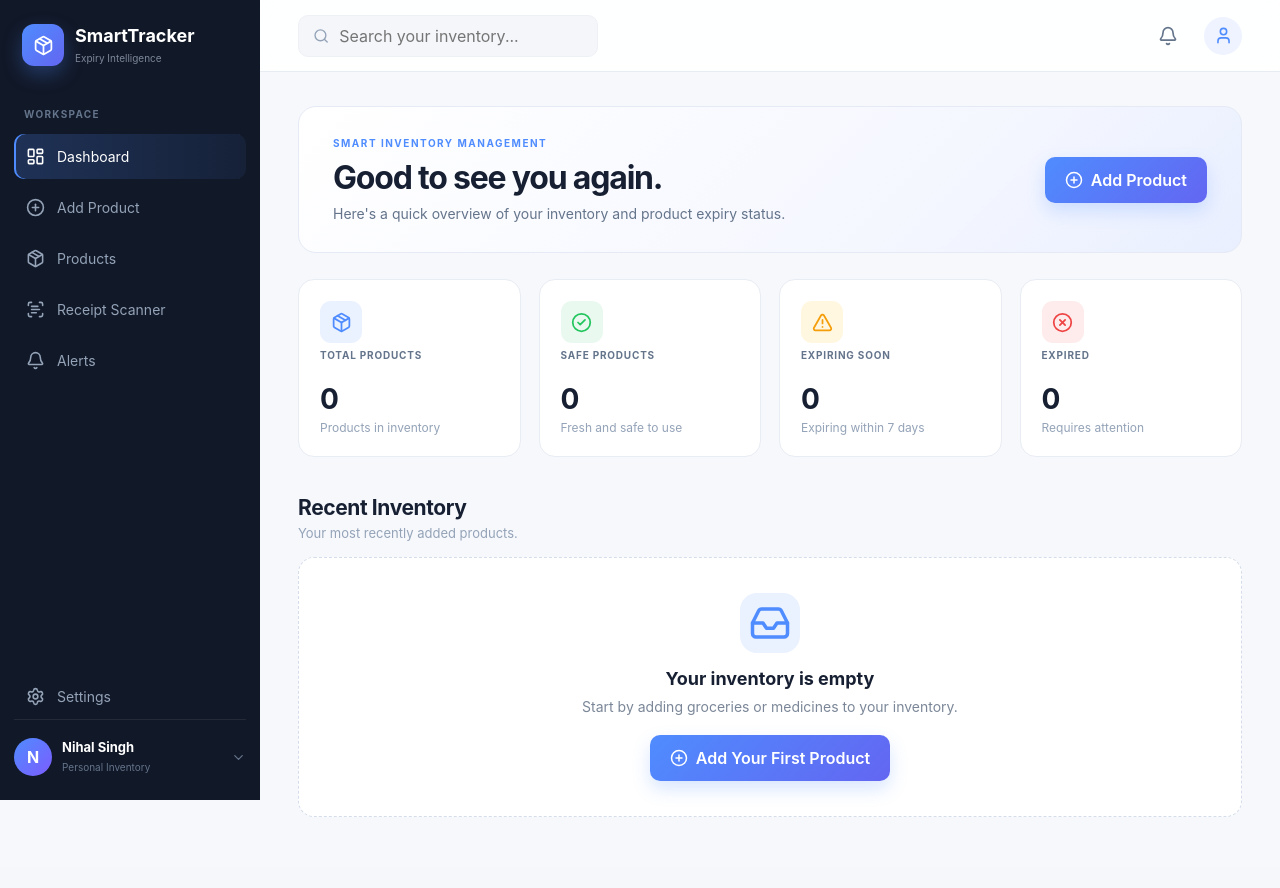
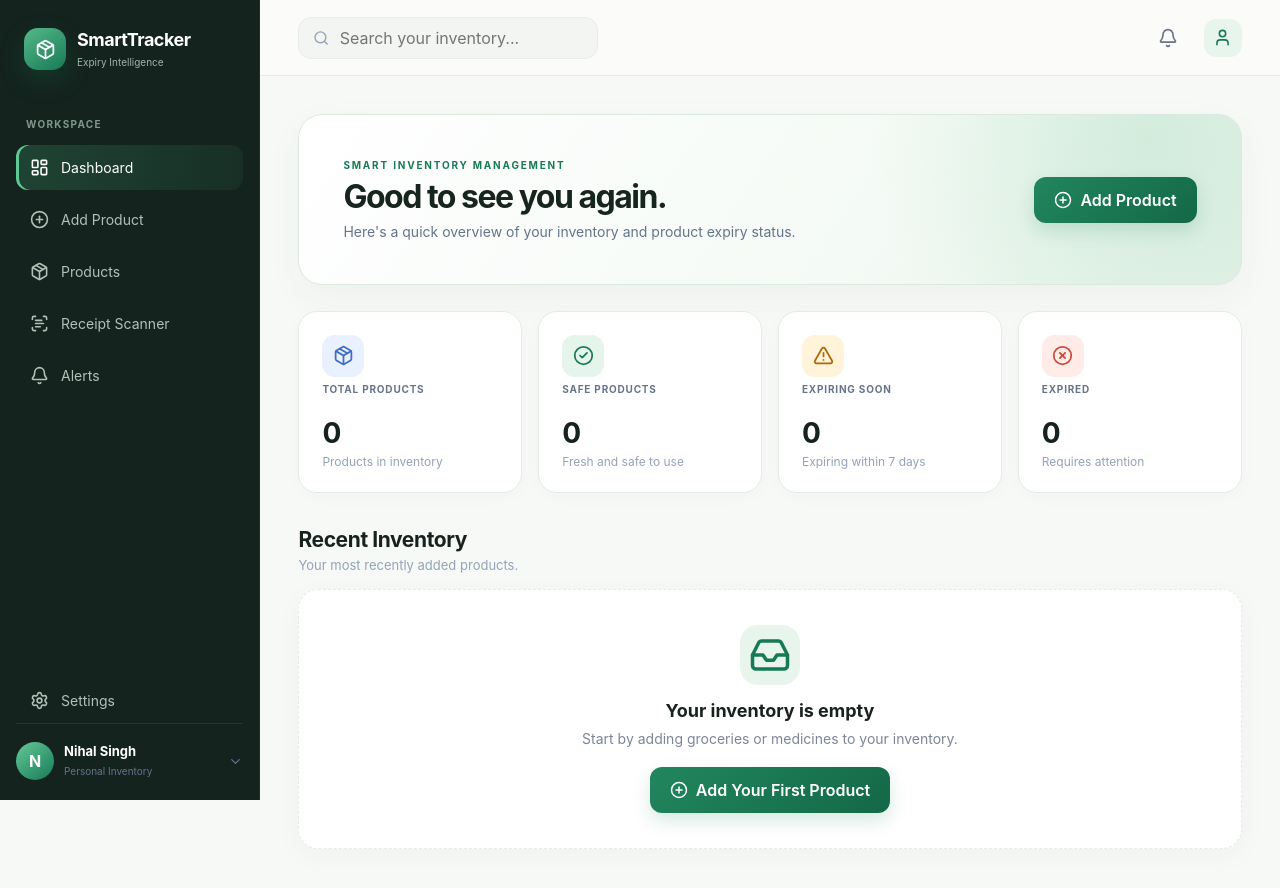
Before and after one commit to nihalsinghlabs/smart-tracker, a React (Vite) app: page / in a window 1280 px wide. Shown: the top 888 px of the page. Before the commit the page ends 867 px from the top, so only its background shows below. Built offline with nearby package versions, Linux system fonts and the light colour scheme.

Commit message:
Polish SmartTracker visual design

```diff
--- a/src/App.css
+++ b/src/App.css
@@ -1715,3 +1715,20 @@
     min-width: 750px;
   }
 }
+
+
+
+
+
+/* SMARTTRACKER PREMIUM UI POLISH — additive overrides */
+:root{--st-ink:#17211f;--st-line:#e5ebe7;--st-green:#177a55;--st-green-soft:#e8f5ed;--st-shadow:0 18px 48px rgba(25,48,38,.055)}
+*{box-sizing:border-box}body{background:#fbfcfa;color:var(--st-ink);-webkit-font-smoothing:antialiased}.app-container{background:#f7f9f6;color:var(--st-ink)}
+.sidebar{background:#14231e;border-right:1px solid rgba(255,255,255,.06);padding:28px 16px 20px}.logo{margin-bottom:48px}.logo-icon{background:linear-gradient(145deg,#56b88a,#177a55);border-radius:14px;box-shadow:0 10px 24px rgba(23,122,85,.25)}.logo-text h2{letter-spacing:-.5px}.logo-text span{color:#a1b5aa}.menu-title{color:#80988b}.nav-menu{gap:7px}.nav-item{border-radius:12px;padding:13px 14px;color:#b2c1b8}.nav-item:hover{background:rgba(255,255,255,.075);transform:translateX(2px)}.nav-item.active{background:linear-gradient(100deg,rgba(63,165,117,.25),rgba(63,165,117,.09));box-shadow:inset 3px 0 #5ec994;color:#fff}.alert-count{border-radius:8px;background:#d96854}.avatar{background:linear-gradient(140deg,#64c99a,#177a55)}
+.topbar{min-height:76px;padding:0 clamp(18px,3vw,42px);background:rgba(251,252,250,.9);border-bottom:1px solid var(--st-line)}.search-box{border-radius:13px;background:#f2f5f1;border-color:#e8ede8}.search-box:focus-within{border-color:#80b99c;box-shadow:0 0 0 4px rgba(23,122,85,.08)}.notification-btn:hover{background:var(--st-green-soft);color:var(--st-green)}.profile-avatar{background:#e8f5ed;color:var(--st-green);border-radius:12px}
+.page-content{padding:clamp(22px,3vw,42px) clamp(18px,3vw,42px) 54px}.dashboard-header{overflow:hidden;padding:clamp(26px,3.5vw,44px);border-radius:24px;border-color:#dce9df;background:radial-gradient(circle at 90% 15%,rgba(110,196,147,.22),transparent 32%),linear-gradient(125deg,#fff,#f4faf5 62%,#e8f4eb);box-shadow:0 12px 36px rgba(28,76,51,.045)}.dashboard-header h1,.page-title h1,.products-page-header h1{color:#16251e;letter-spacing:-1.5px;line-height:1.08}.dashboard-eyebrow{color:var(--st-green);letter-spacing:1.8px}
+.primary-btn{border-radius:12px;background:linear-gradient(135deg,#21865e,#146847);box-shadow:0 8px 18px rgba(23,122,85,.17)}.primary-btn:hover{box-shadow:0 12px 25px rgba(23,122,85,.23)}.stats-grid{gap:16px;margin-bottom:34px}.stat-card{min-height:158px;padding:23px;border-radius:19px;border-color:#e5ebe5;box-shadow:0 4px 18px rgba(27,52,39,.025)}.stat-card:hover{box-shadow:var(--st-shadow);transform:translateY(-3px)}.stat-icon{border-radius:13px}.stat-card.blue .stat-icon{background:#e9f1ff;color:#416cc7}.stat-card.green .stat-icon{background:#e5f5eb;color:#177a55}.stat-card.yellow .stat-icon{background:#fff3d9;color:#a96c08}.stat-card.red .stat-icon{background:#ffebe7;color:#c74b38}
+.empty-state,.products-card,.products-table-card,.form-card{border-color:var(--st-line);border-radius:20px;box-shadow:0 7px 28px rgba(25,48,38,.035)}.empty-icon{background:#e8f5ed;color:var(--st-green);border-radius:18px}.text-btn{color:var(--st-green)}.product-row:hover,.products-table-row:hover{background:#f7fbf7}.products-page-header h1{font-size:clamp(30px,3vw,40px)}.products-summary{background:#edf6ef;border-color:#dcebe0;color:#456453;border-radius:12px}.products-summary svg{color:var(--st-green)}.products-table-card{overflow-x:auto}.products-table-header{background:#f5f8f4;color:#78877e}.products-table-row{border-color:#edf1ed}.table-product-icon{background:#eaf5ed;color:var(--st-green);border-radius:12px}
+.status{border-radius:9px;padding:7px 10px;font-size:11px}.safe{background:#e5f5eb;color:#176c49}.expiring-soon{background:#fff2d5;color:#925c07}.expired{background:#ffebe7;color:#b83e2d}.status.unknown{background:#edf0ed;color:#5e6b63}.delete-btn{border-radius:10px}.delete-btn:hover{background:#ffebe7}.form-card,.info-panel{border-radius:22px}.form-card{padding:clamp(20px,3vw,34px)}.input-group input,.input-group select,.input-with-icon{border-color:#dce5dd;border-radius:12px}.input-group input:focus,.input-group select:focus,.input-with-icon:focus-within{border-color:#80b99c;box-shadow:0 0 0 4px rgba(23,122,85,.08)}.category-option{border-radius:12px;border-color:#dce5dd}.category-option.selected{background:#e8f5ed;border-color:#79b996;color:var(--st-green)}.info-panel{background:radial-gradient(circle at 100% 0%,rgba(87,180,129,.2),transparent 40%),linear-gradient(145deg,#14231e,#1e352b)}.info-features svg{color:#78d6a4}.alert-summary{border-color:#f0dfb8;background:#fff8e8;border-radius:14px}
+.expiry-disclaimer{display:flex;gap:14px;align-items:flex-start;margin-top:24px;padding:18px 20px;border:1px solid #dce8dc;border-radius:16px;background:linear-gradient(120deg,#f0f7ef,#f8faf6);color:#53675a;font-size:13px;line-height:1.7}.expiry-disclaimer::before{content:"i";display:grid;place-items:center;flex:0 0 27px;width:27px;height:27px;border-radius:50%;background:#dcefe1;color:#176c49;font-weight:800;font-family:Georgia,serif}.expiry-disclaimer strong{display:block;margin-bottom:3px;color:#244b35;font-size:13px}.expiry-disclaimer p{margin:0}.ai-estimate-label{display:inline-flex;width:fit-content;margin-top:5px;color:#9a650d;font-size:10px;font-weight:700}.unknown-days{color:#68766c}
+button,input,select{font:inherit}button{cursor:pointer}button:focus-visible,a:focus-visible,input:focus-visible,select:focus-visible{outline:3px solid rgba(23,122,85,.25);outline-offset:3px}@media(prefers-reduced-motion:reduce){*,*::before,*::after{animation-duration:.01ms!important;transition-duration:.01ms!important;scroll-behavior:auto!important}}
+@media(max-width:800px){.sidebar{width:76px;padding:22px 8px}.main-content{margin-left:76px}.nav-item{padding:13px 8px}.logo-icon{width:40px;height:40px}}@media(max-width:600px){.topbar{min-height:66px;padding:0 14px;gap:10px}.search-box{width:min(60vw,240px);height:40px}.topbar-right{gap:7px}.page-content{padding:22px 14px 36px}.dashboard-header{padding:24px;border-radius:19px}.dashboard-header h1{font-size:28px}.products-page-header{flex-direction:column;gap:18px}.products-table-header,.products-table-row{min-width:760px}}
```
